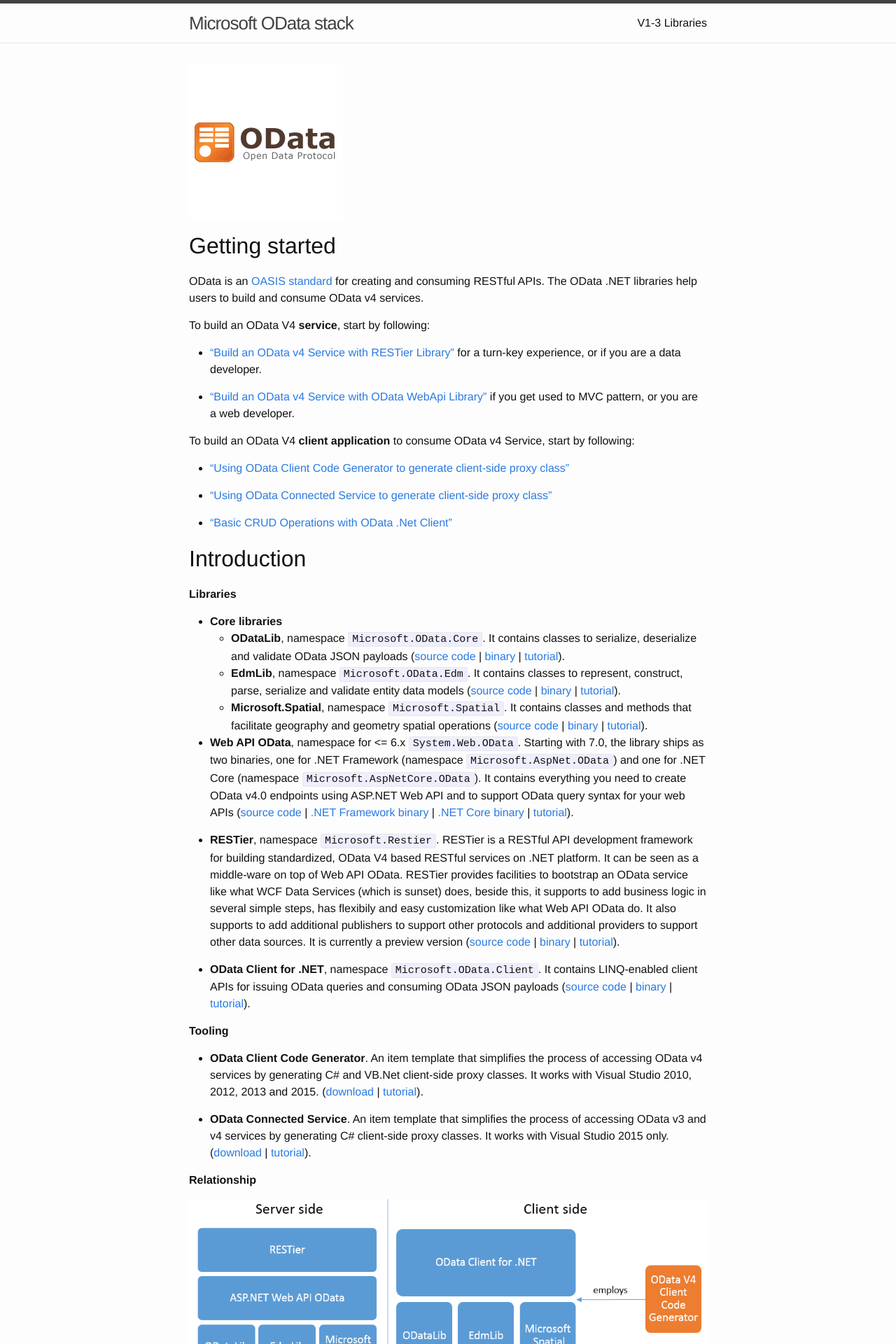
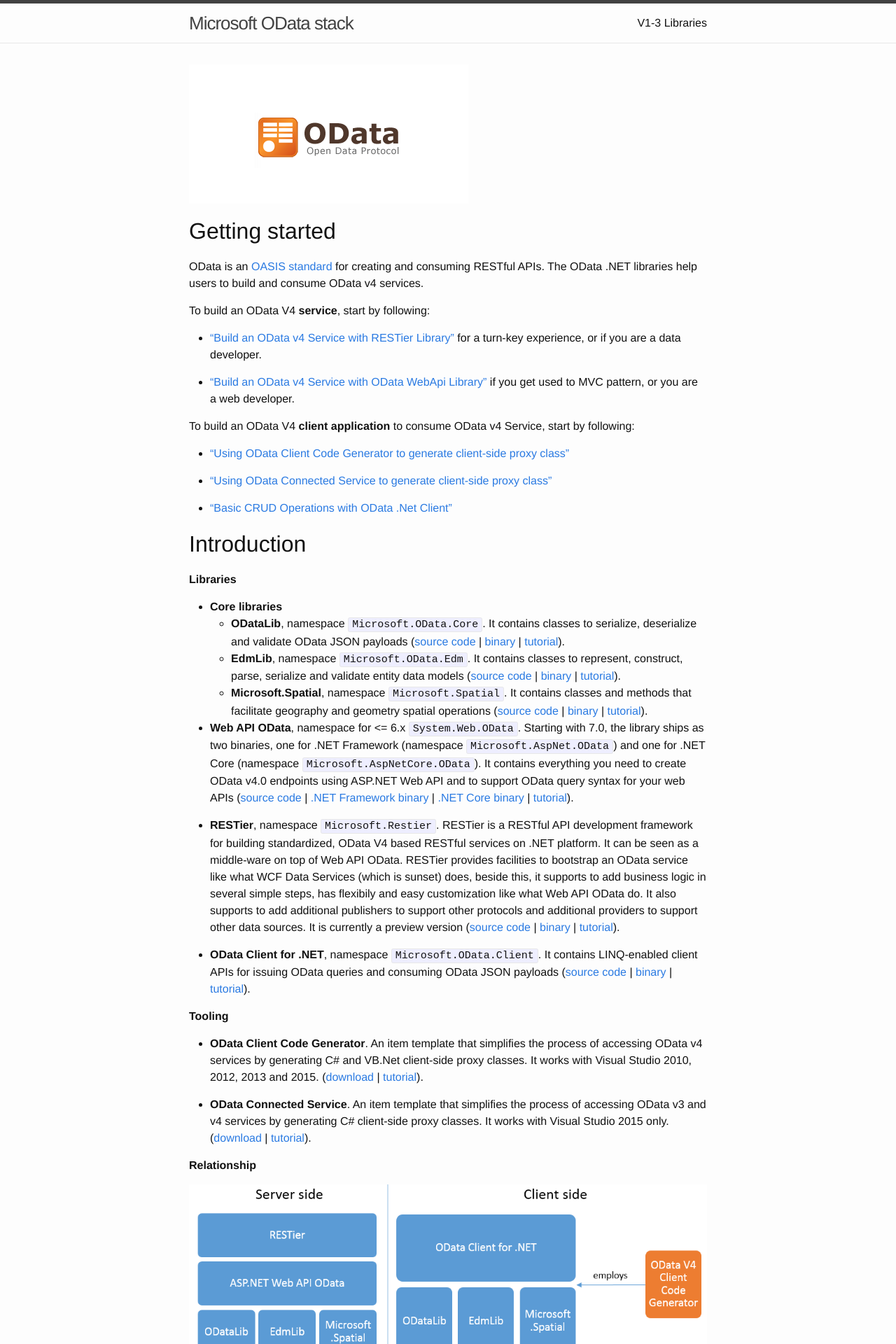
Before and after one commit to OData/odata.github.io, a Jekyll site: the page built from index.md, in a window 1280 px wide. Shown: the top 1920 px of the page at 70% size. Built offline with Jekyll 4.4.1, drawn with Linux system fonts in a browser that asks for light colours.

Commit message:
Adds odata logo to index.md.

```diff
--- a/index.md
+++ b/index.md
@@ -1,7 +1,7 @@
 ---
 layout: default
 ---
-![odata](./assets/odata_logo.png "https://www.odata.org/")
+![odata](assets/odata_logo.png "https://www.odata.org/")
 # Getting started
 
 OData is an [OASIS standard](https://www.oasis-open.org/committees/tc_home.php?wg_abbrev=odata) for creating and consuming RESTful APIs.
@@ -46,7 +46,7 @@ To build an OData V4 **client application** to consume OData v4 Service, start b
 
 **Relationship**
 
-![Client side](./assets/library-relationship.png)
+![Client side](/assets/library-relationship.png)
 
 # Support
 
```
Also changed, not shown: assets/odata_logo.png.
